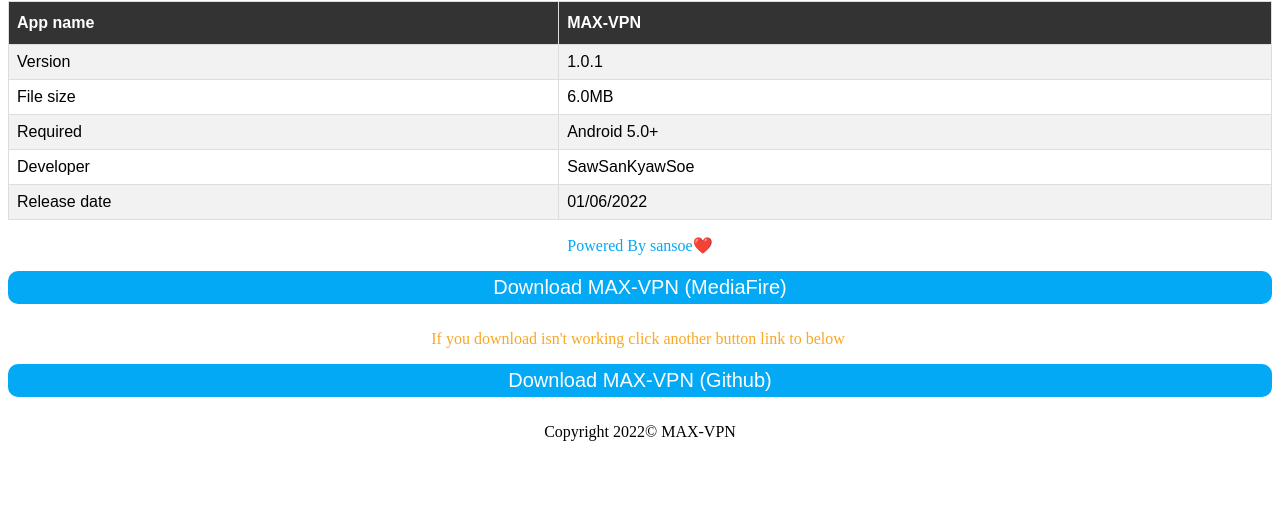
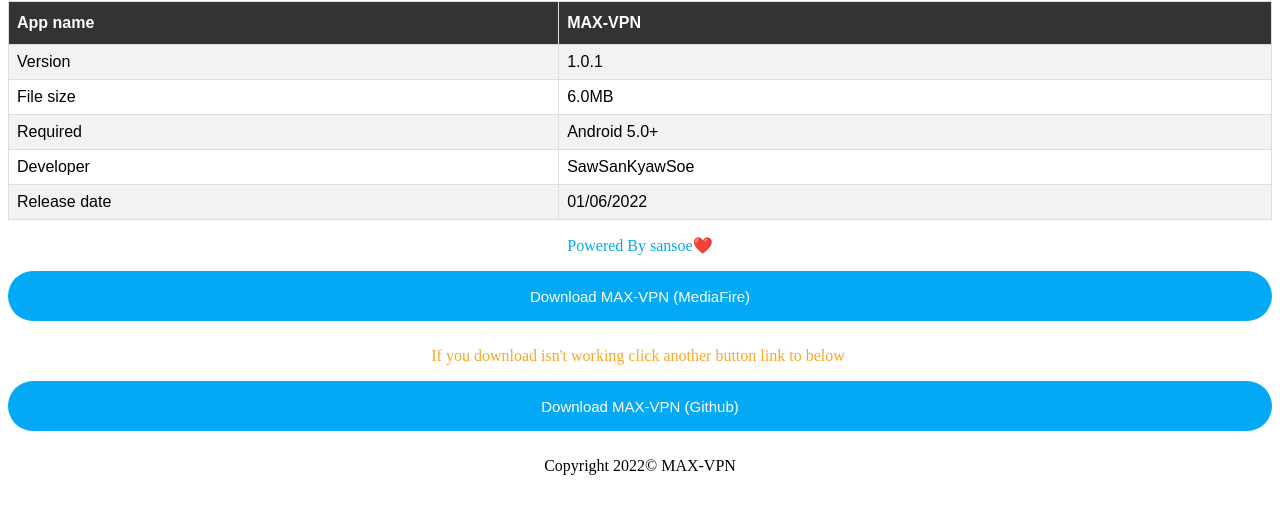
Before and after one commit to sansoe2022/MAX-VPN, a plain HTML site: page index.html in a window 1280 px wide. Shown: the part 124-638 px from the top of the page. Drawn offline with Linux system fonts and the light colour scheme.

Commit message:
Update index.html

```diff
--- a/index.html
+++ b/index.html
@@ -14,15 +14,17 @@
             margin-right: auto;
         }
 
+
         .btn {
-            border-radius: 10px;
+            border-radius: 100px;
             margin-bottom: 10px;
+			height: 50px;
             background-color:#03A9F4;
             border: none;
             color: white;
             padding: 5px 5px;
             cursor: pointer;
-            font-size: 20px;
+            font-size: 15px;
         }
 
         /* Darker background on mouse-over */
@@ -173,6 +175,7 @@
 
 	  <button class="btn" style="width:100%" onclick="let_download('https://play.google.com/store/apps/details?id=com.mal.vpn');"> Download MAX-VPN (Github) </button>
 
+
 	  <p style="text-align: center;">Copyright 2022© MAX-VPN</p>
 <script>
             function let_download(url) {
```
